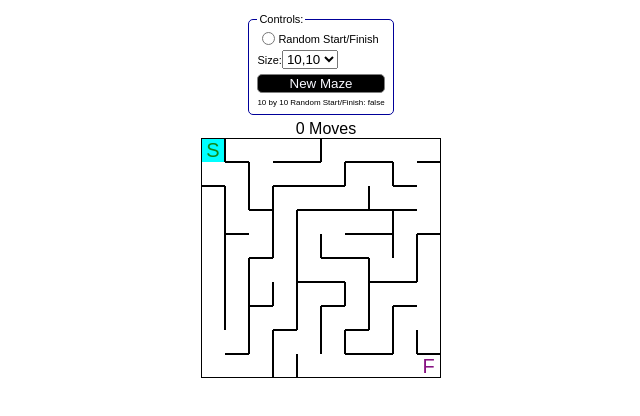
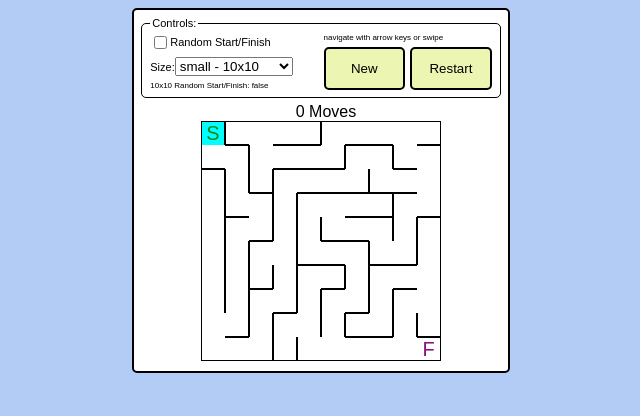
Before and after one commit to soundslikeodd/maze, a React app: page / in a window 1280 px wide. Shown: the top 416 px of the page, without its empty margins (319-959 px from the left). Built offline with nearby package versions, Linux system fonts and the light colour scheme; a web font is replaced by a local one.

Commit message:
added reset button and updates style and controls

```diff
--- a/src/MazeContainer.jsx
+++ b/src/MazeContainer.jsx
@@ -188,11 +188,31 @@ const MazeContainer = ({}) => {
                     const current = maze.reduce((item, row) => {
                         const found = row.find(c => c.start);
                         return found || item;
-                    }, {})
+                    }, {});
                     const end = maze.reduce((item, row) => {
                         const found = row.find(c => c.end);
                         return found || item;
-                    }, {})
+                    }, {});
+                    setProgress(
+                        {
+                            current,
+                            visited: [current],
+                            win: false,
+                            end,
+                            maze,
+                        }
+                    );
+                }}
+                restartMaze={() => {
+                    const maze = game.maze;
+                    const current = maze.reduce((item, row) => {
+                        const found = row.find(c => c.start);
+                        return found || item;
+                    }, {});
+                    const end = maze.reduce((item, row) => {
+                        const found = row.find(c => c.end);
+                        return found || item;
+                    }, {});
                     setProgress(
                         {
                             current,
--- a/src/MazeContainer.scss
+++ b/src/MazeContainer.scss
@@ -2,12 +2,23 @@
 
 body {
   overscroll-behavior: contain;
+  background-color: #B3CCF5;
 
-  #maze-container {
+  #maze-app {
     box-sizing: border-box;
     display: flex;
     flex-direction: column;
     align-items: center;
     font-family: 'Oxygen Mono', sans-serif;
+
+    #maze-container {
+      padding: 2px 2px 10px 2px;
+      background-color: white;
+      width: 370px;
+      display: flex;
+      flex-direction: column;
+      border: 2px solid black;
+      border-radius: 5px;
+    }
   }
 }
--- a/src/controls/Controls.jsx
+++ b/src/controls/Controls.jsx
@@ -6,19 +6,20 @@ const settingsString = (
         size,
         randomSE,
     }
-) => `${size.split(',').join(' by ')} Random Start/Finish: ${randomSE}`;
+) => `${size.split(',').join('x')} Random Start/Finish: ${randomSE}`;
 
 const SMALL = '10,10';
 const MEDIUM = '10,15';
 const LARGE = '15,15';
-const sizes = [
-    SMALL,
-    MEDIUM,
-    LARGE,
-];
+const sizes = {
+    small: SMALL,
+    medium: MEDIUM,
+    large: LARGE,
+};
 
 const Controls = ({
-    newMaze
+    newMaze,
+    restartMaze,
 }) => {
     const [randomSE, setRandomSE] = useState(false);
     const [size, setSize] = useState(SMALL);
@@ -34,10 +35,16 @@ const Controls = ({
         >
             <legend>Controls:</legend>
             <div
-                className="radio-container"
+                className="controls-row"
+            >
+                <div
+                    className="controls-col"
+                >
+                    <div
+                        className="checkbox-container"
                     >
                         <input
-                    type="radio"
+                            type="checkbox"
                             checked={randomSE}
                             onClick={() => setRandomSE(!randomSE)}
                             onChange={() => setRandomSE(!randomSE)}
@@ -55,17 +62,34 @@ const Controls = ({
                             onChange={e => setSize(e.target.value)}
                         >
                             {
-                        sizes.map(s => (
+                                Object.keys(sizes).map(s => (
                                     <option
-                                key={s}
-                                value={s}
+                                        key={sizes[s]}
+                                        value={sizes[s]}
                                     >
-                                {s}
+                                        {s} - {sizes[s].split(',').join('x')}
                                     </option>
                                 ))
                             }
                         </select>
                     </div>
+                    <div
+                        className="current-settings"
+                    >
+                        {currentSettings}
+                    </div>
+                </div>
+                <div
+                    className="controls-col"
+                >
+                    <div
+                        className="instructions"
+                    >
+                        navigate with arrow keys or swipe
+                    </div>
+                    <div
+                        className="controls-row buttons-container"
+                    >
                         <button
                             onClick={() => {
                                 const [
@@ -81,12 +105,15 @@ const Controls = ({
                                 newMaze(width, height, randomSE);
                             }}
                         >
-                New Maze
+                            New
                         </button>
-            <div
-                className="current-settings"
+                        <button
+                            onClick={restartMaze}
                         >
-                {currentSettings}
+                            Restart
+                        </button>
+                    </div>
+                </div>
             </div>
         </fieldset>
     );
--- a/src/controls/Controls.scss
+++ b/src/controls/Controls.scss
@@ -1,26 +1,49 @@
 #controls {
   margin: 5px;
-  border: 1px #009 solid;
+  border: 1px black solid;
   border-radius: 5px;
   font-size: 11px;
   display: flex;
   flex-direction: column;
   gap: 5px;
 
-  .radio-container {
+  .controls-row {
     display: flex;
     flex-direction: row;
-    align-items: flex-end;
+    gap: 5px;
+    justify-content: space-between;
+  }
+
+  .controls-col {
+    display: flex;
+    flex-direction: column;
+    gap: 5px;
+    width: 100%;
+  }
+
+  .checkbox-container {
+    display: flex;
+    flex-direction: row;
+    align-items: center;
   }
 
   button {
-    border: 1px gray solid;
-    background-color: black;
-    color: #f8f8ff;
+    flex: 1;
+    border: 2px black solid;
+    background-color: #EDF5B3;
+    color: black;
     border-radius: 5px;
   }
 
   .current-settings {
     font-size: 8px;
   }
+
+  .buttons-container {
+    height: 100%;
+  }
+
+  .instructions {
+    font-size: 8px
+  }
 }
--- a/src/maze/Maze.scss
+++ b/src/maze/Maze.scss
@@ -1,5 +1,6 @@
 #maze {
   width: 240px;
+  align-self: center;
   background-color: red;
   display: flex;
   flex-direction: row;
--- a/src/status/Status.jsx
+++ b/src/status/Status.jsx
@@ -10,7 +10,7 @@ const Status = ({
         <div
             id="winning"
         >
-            {win && 'You Won!'}
+            {win && 'You Won'}
         </div>
         <div>
             {win && 'in'}
--- a/src/status/Status.scss
+++ b/src/status/Status.scss
@@ -1,9 +1,10 @@
 #game-status {
+  align-self: center;
   display: flex;
   flex-direction: row;
   gap: 5px;
 
   #winning {
-    background-color: aquamarine;
+    background-color: #B3CCF5;
   }
 }
```
Lines whose indentation alone changed are shown as unchanged.
